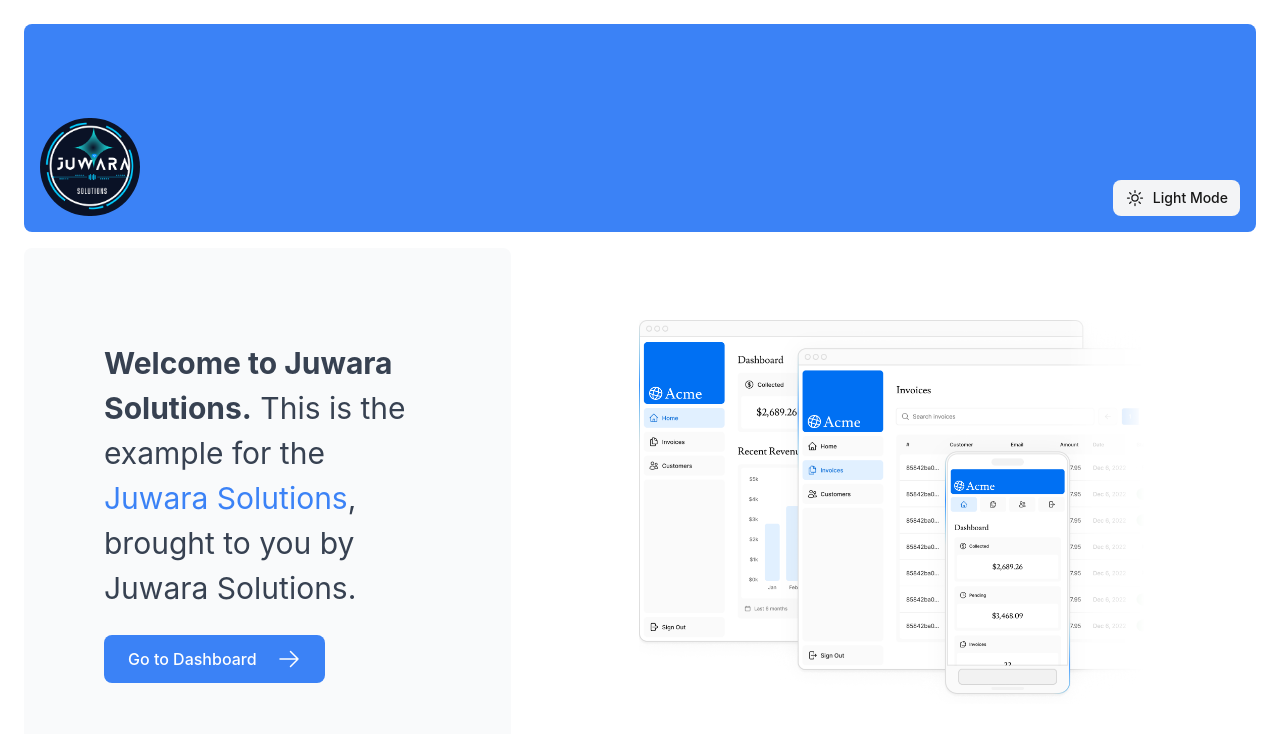
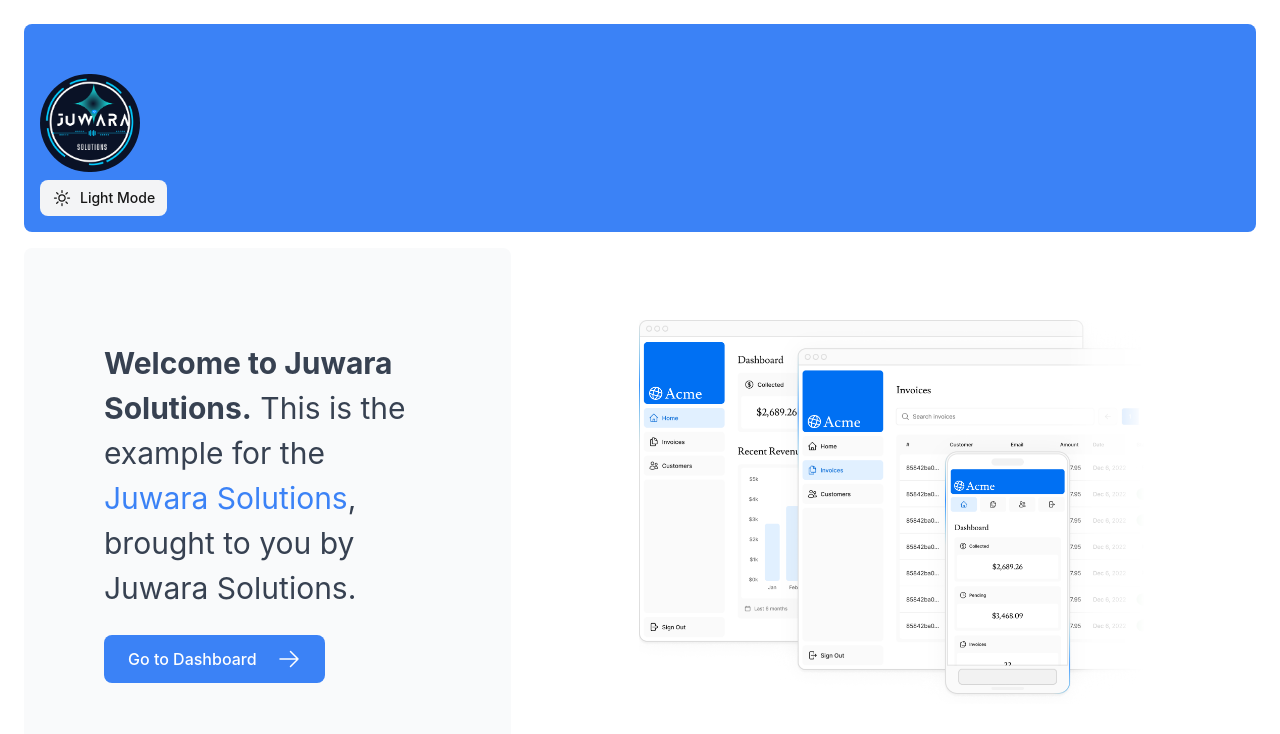
Before and after one commit to MohaamadJuwara/my-app-project, a Next.js app: page / in a window 1280 px wide. Shown: the top 734 px of the page. Built offline with nearby package versions, Linux system fonts and the light colour scheme; a web font is replaced by a local one.

Commit message:
Position theme toggle under the logo in header area

```diff
--- a/app/page.tsx
+++ b/app/page.tsx
@@ -8,8 +8,12 @@
   return (
     <main className="flex min-h-screen flex-col p-6">
       <div className="flex h-20 shrink-0 items-end justify-between rounded-lg bg-blue-500 p-4 md:h-52">
-        <AcmeLogo />
-        <ClientThemeToggle />
+        <div className="flex flex-col items-start">
+          <AcmeLogo />
+          <div className="mt-2">
+            <ClientThemeToggle />
+          </div>
+        </div>
       </div>
       <div className="mt-4 flex grow flex-col gap-4 md:flex-row">
         <div className="flex flex-col justify-center gap-6 rounded-lg bg-gray-50 px-6 py-10 md:w-2/5 md:px-20">
@@ -45,5 +49,6 @@
         </div>
       </div>
     </main>
+
   );
 }
```
